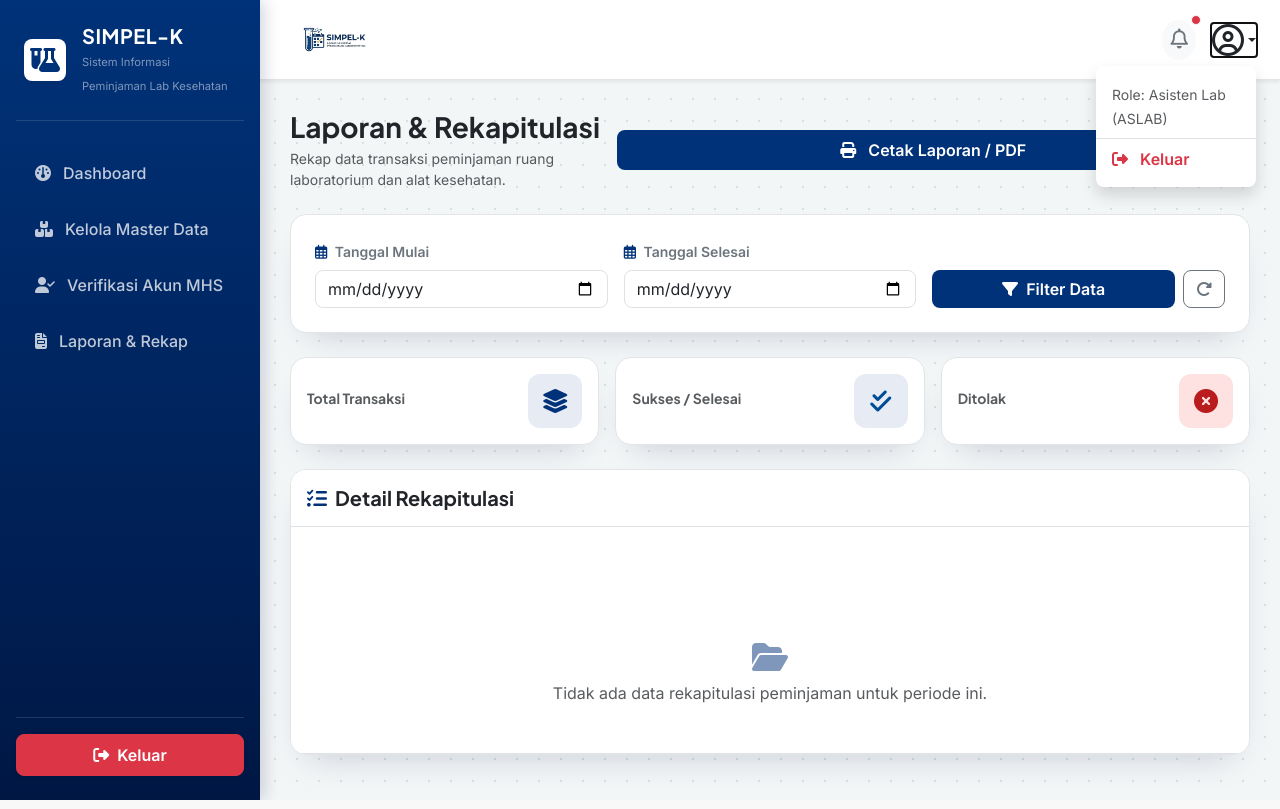
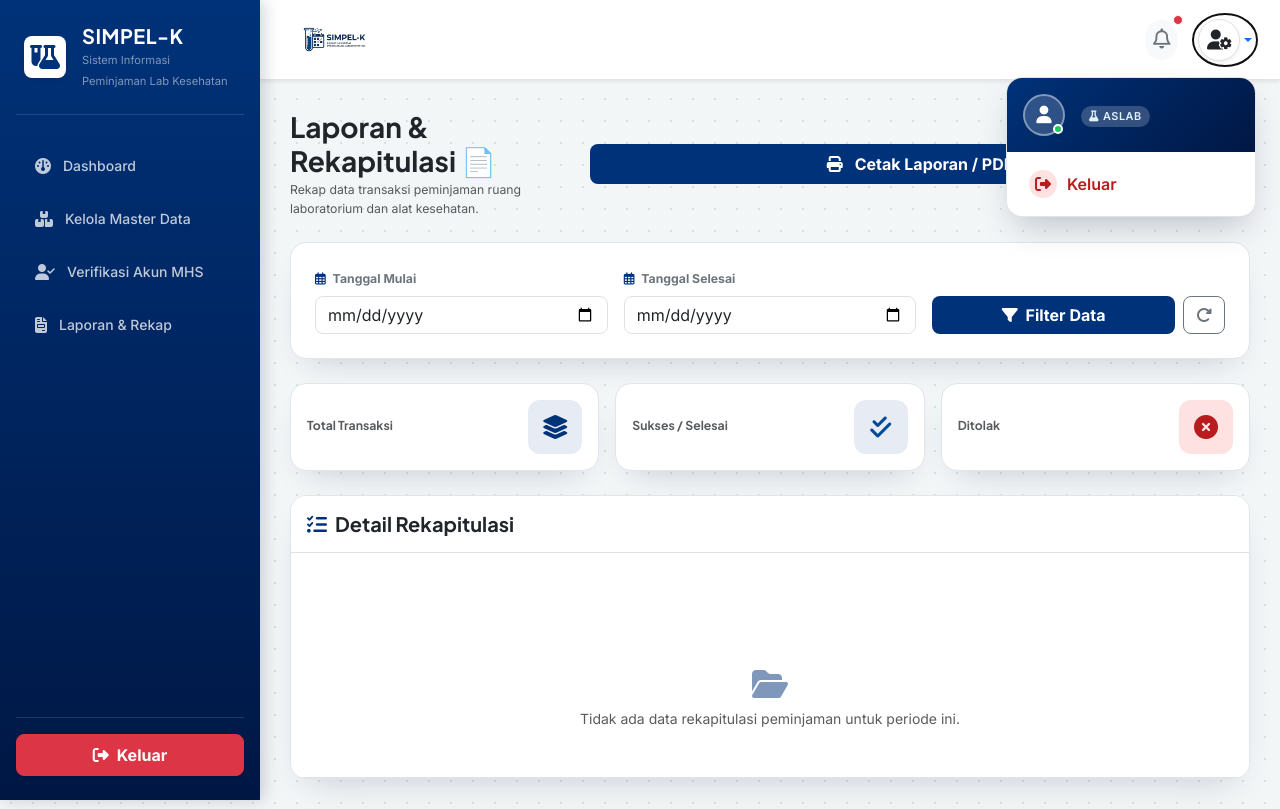
Before and after one commit to SriAstutik09/si_lab_kesehatan, a Django app: template aslab/templates/aslab/laporan.html in a window 1280 px wide, after a click that opens the changed part. Run offline with Django 5.2, Linux system fonts and the light colour scheme; the template is opened without the code that fills it, so the values that code supplies are empty.

Commit message:
laporan selesai

```diff
--- a/aslab/templates/aslab/laporan.html
+++ b/aslab/templates/aslab/laporan.html
@@ -14,7 +14,7 @@
     <link rel="preconnect" href="https://fonts.googleapis.com">
     <link rel="preconnect" href="https://fonts.gstatic.com" crossorigin>
     <link
-        href="https://fonts.googleapis.com/css2?family=Plus+Jakarta+Sans:wght@400;500;600;700;800&family=Inter:wght@400;500;600&display=swap"
+        href="https://fonts.googleapis.com/css2?family=Plus+Jakarta+Sans:wght@400;500;600;700;800&family=Inter:wght@400;500;600;700&display=swap"
         rel="stylesheet">
 
     <style>
@@ -43,6 +43,11 @@
 
             --sidebar-gradient: linear-gradient(180deg, var(--teal-700) 0%, var(--teal-900) 100%);
             --light-bg: #f3f6f7;
+            --shadow-card: 0 16px 34px -18px rgba(0, 23, 68, 0.22);
+        }
+
+        html {
+            scroll-behavior: smooth;
         }
 
         body {
@@ -52,6 +57,7 @@
             font-family: 'Inter', system-ui, sans-serif;
             overflow-x: hidden;
             color: var(--ink);
+            font-size: 0.875rem;
         }
 
         h1, h2, h3, h4, h5, h6 {
@@ -128,7 +134,7 @@
         /* Card Custom */
         .card-custom {
             border: 1px solid var(--line);
-            box-shadow: 0 16px 34px -18px rgba(0, 23, 68, 0.22);
+            box-shadow: var(--shadow-card);
             border-radius: 16px;
         }
 
@@ -232,6 +238,76 @@
         .table-light th {
             color: var(--ink-muted);
             font-size: .78rem;
+        }
+
+        /* ===== STYLE DROPDOWN PROFIL MODERN ===== */
+        .user-dropdown-menu {
+            min-width: 250px;
+            border: 1px solid var(--line);
+            border-radius: 16px !important;
+            box-shadow: 0 16px 34px -10px rgba(0, 23, 68, 0.25) !important;
+            overflow: hidden;
+            padding: 0;
+            margin-top: 10px !important;
+        }
+
+        .user-dropdown-header {
+            background: linear-gradient(135deg, var(--teal-700) 0%, var(--teal-900) 100%);
+            padding: 16px;
+            color: #ffffff;
+        }
+
+        .avatar-circle {
+            width: 42px;
+            height: 42px;
+            background-color: rgba(255, 255, 255, 0.18);
+            border: 2px solid rgba(255, 255, 255, 0.4);
+            border-radius: 50%;
+            display: flex;
+            align-items: center;
+            justify-content: center;
+            font-size: 1.1rem;
+            color: #ffffff;
+            position: relative;
+            flex-shrink: 0;
+        }
+
+        .status-indicator {
+            width: 10px;
+            height: 10px;
+            background-color: #22c55e;
+            border: 2px solid #ffffff;
+            border-radius: 50%;
+            position: absolute;
+            bottom: 0;
+            right: 0;
+        }
+
+        .role-badge {
+            background-color: rgba(255, 255, 255, 0.2);
+            color: #e0f2fe;
+            font-size: 0.68rem;
+            padding: 2px 8px;
+            border-radius: 99px;
+            font-weight: 600;
+            letter-spacing: 0.5px;
+            display: inline-block;
+        }
+
+        .dropdown-item-logout {
+            color: var(--rose-600);
+            font-weight: 600;
+            padding: 10px 14px;
+            transition: all 0.2s ease;
+            display: flex;
+            align-items: center;
+            gap: 10px;
+            border-radius: 10px;
+        }
+
+        .dropdown-item-logout:hover {
+            background-color: var(--rose-050);
+            color: #991b1b;
         }
 
         .print-header-official,
@@ -538,21 +614,36 @@
                         class="position-absolute top-0 start-100 translate-middle p-1 bg-danger border border-light rounded-circle"></span>
                 </button>
 
-                <!-- Dropdown Profil User Login -->
+                <!-- DROPDOWN PROFIL KHUSUS ASLAB (VERSI MODERN) -->
                 <div class="dropdown">
-                    <a href="#" class="d-flex align-items-center text-dark text-decoration-none dropdown-toggle"
+                    <a href="#"
+                        class="d-flex align-items-center text-decoration-none dropdown-toggle p-1 rounded-circle"
                         id="dropdownUser" data-bs-toggle="dropdown" aria-expanded="false">
-                        <i class="fa-regular fa-circle-user fs-2 text-dark"></i>
+                        <div class="bg-white rounded-circle p-2 d-flex align-items-center justify-content-center border shadow-sm"
+                            style="width: 42px; height: 42px;">
+                            <i class="fa-solid fa-user-gear text-dark fs-5"></i>
+                        </div>
                     </a>
-                    <ul class="dropdown-menu dropdown-menu-end shadow border-0 rounded-3 mt-2"
-                        aria-labelledby="dropdownUser">
-                        <li class="px-3 py-2 border-bottom">
-                            <span class="d-block fw-bold text-dark">{{ request.user.username }}</span>
-                            <small class="text-muted">Role: Asisten Lab (ASLAB)</small>
+                    <ul class="dropdown-menu dropdown-menu-end user-dropdown-menu" aria-labelledby="dropdownUser">
+                        <li class="user-dropdown-header">
+                            <div class="d-flex align-items-center gap-3">
+                                <div class="avatar-circle">
+                                    <i class="fa-solid fa-user"></i>
+                                    <span class="status-indicator"></span>
+                                </div>
+                                <div>
+                                    <h6 class="fw-bold mb-0 text-white" style="letter-spacing: 0.3px;">{{ request.user.username }}</h6>
+                                    <span class="role-badge mt-1"><i class="fa-solid fa-flask me-1"></i>ASLAB</span>
+                                </div>
+                            </div>
                         </li>
-                        <li>
-                            <a class="dropdown-item py-2 text-danger fw-semibold" href="{% url 'core_auth:logout' %}">
-                                <i class="fa-solid fa-right-from-bracket me-2"></i> Keluar
+                        <li class="p-2 bg-white">
+                            <a class="dropdown-item dropdown-item-logout" href="{% url 'core_auth:logout' %}">
+                                <div class="rounded-circle d-flex align-items-center justify-content-center"
+                                    style="width: 28px; height: 28px; background: var(--rose-050);">
+                                    <i class="fa-solid fa-right-from-bracket fs-6" style="color: var(--rose-600);"></i>
+                                </div>
+                                <span>Keluar</span>
                             </a>
                         </li>
                     </ul>
@@ -578,7 +669,7 @@
         <!-- Judul Halaman Web -->
         <div class="d-flex flex-column flex-md-row justify-content-between align-items-start align-items-md-center gap-3 mb-4 web-title-section">
             <div>
-                <h3 class="fw-bold text-dark mb-1">Laporan & Rekapitulasi</h3>
+                <h3 class="fw-bold text-dark mb-1">Laporan & Rekapitulasi 📄</h3>
                 <p class="text-muted mb-0 small">Rekap data transaksi peminjaman ruang laboratorium dan alat kesehatan.</p>
             </div>
             <button onclick="window.print()"
```
